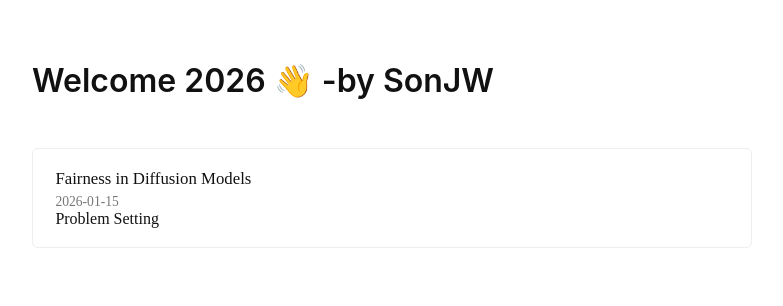
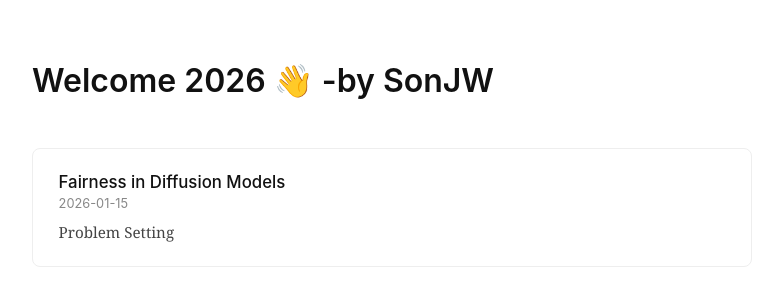
Before and after one commit to mattattabi78/mattattabi78.github.io, a Jekyll site: the page built from index.md, in a window 1280 px wide. Shown: the top 306 px of the page, without its empty margins (248-1031 px from the left). Built offline with Jekyll 4.4.1, drawn with Linux system fonts in a browser that asks for light colours.

Commit message:
Update main.css

```diff
--- a/assets/css/main.css
+++ b/assets/css/main.css
@@ -42,22 +42,22 @@ blockquote {
   color: #555;
 }
 
-
 .post-list {
-  list-style: none;
+  list-style: none;      /* ← 점 제거 */
   padding: 0;
   margin-top: 3em;
 }
 
 .post-item {
-  padding: 1.2em 1.4em;
-  margin-bottom: 1.6em;
+  padding: 1.4em 1.6em;
+  margin-bottom: 1.8em;
   border: 1px solid #eee;
-  border-radius: 6px;
+  border-radius: 8px;
 }
 
 .post-title {
-  display: inline-block;
+  display: block;
+  font-family: "Inter", -apple-system, BlinkMacSystemFont, sans-serif;
   font-size: 1.05em;
   font-weight: 500;
   color: #111;
@@ -69,7 +69,16 @@ blockquote {
 }
 
 .post-meta {
-  margin-top: 0.4em;
-  font-size: 0.85em;
-  color: #777;
+  margin-top: 0.3em;
+  font-size: 0.8em;
+  color: #888;
+  font-family: "Inter", sans-serif;
 }
+
+.post-desc {
+  margin-top: 0.6em;
+  font-family: "Source Serif 4", Georgia, serif;
+  font-size: 0.95em;
+  line-height: 1.6;
+  color: #444;
+}
```
